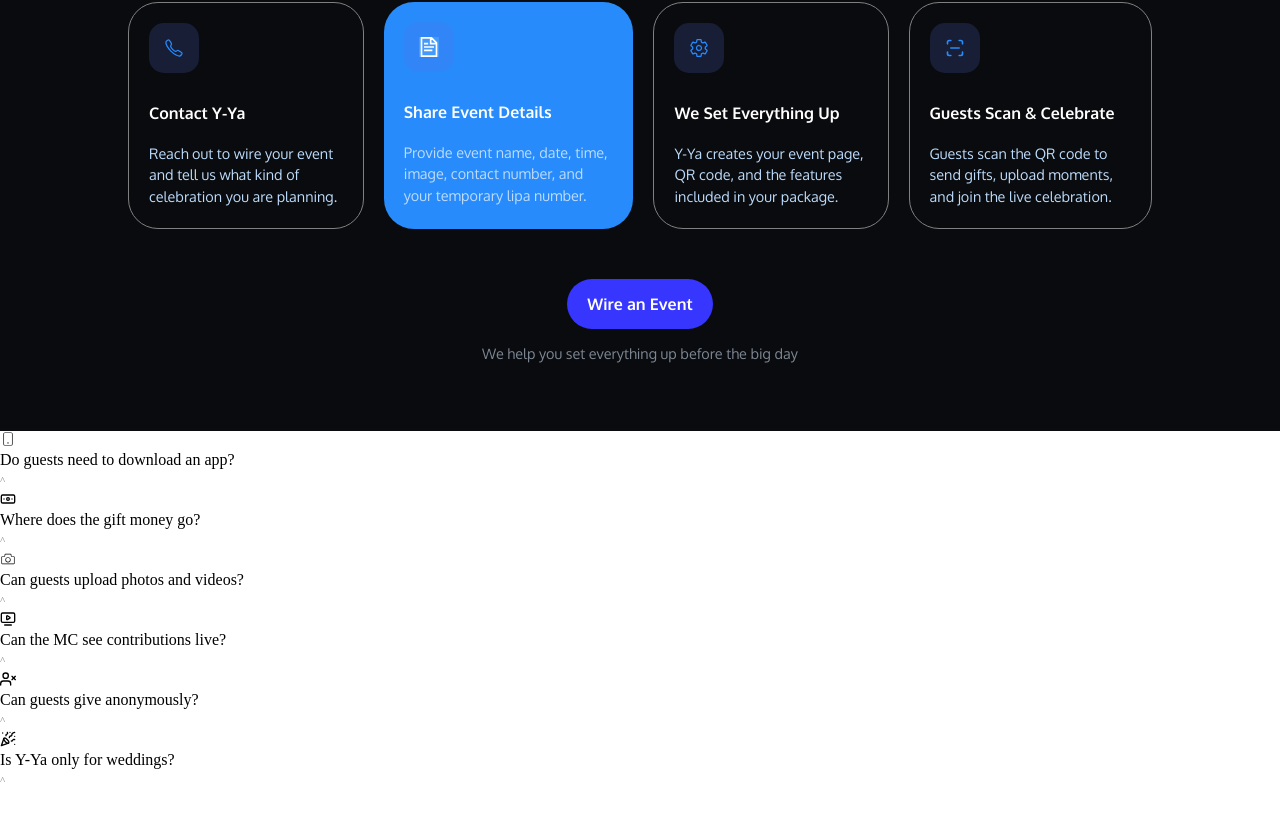
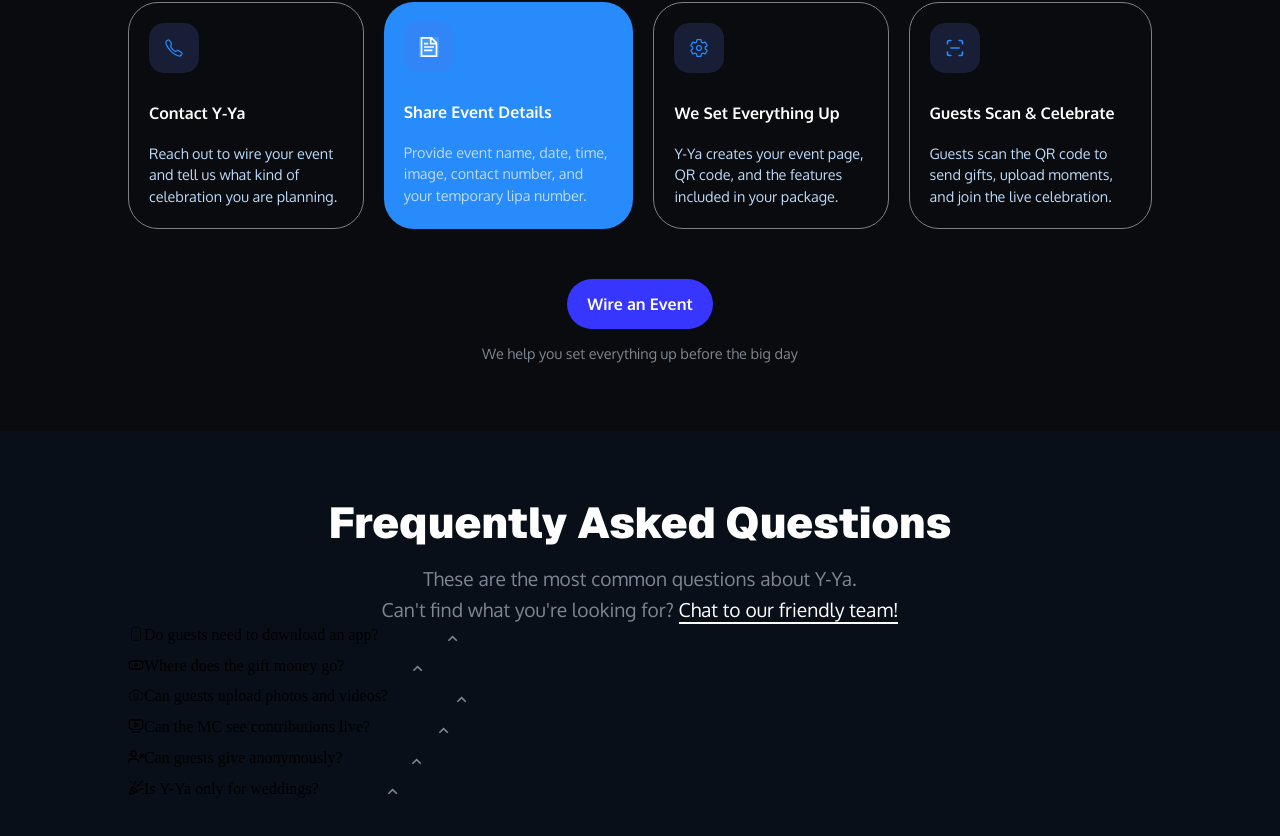
Before and after one commit to Sumally007/wedding-app, a React (Vite) app: page / in a window 1280 px wide. Shown: the part 2427-3263 px from the top of the page. Before the commit the page ends 3218 px from the top, so only its background shows below. Built offline with nearby package versions, Linux system fonts and the light colour scheme.

Commit message:
styling accordion section

```diff
--- a/src/Accordion/Accordion.css
+++ b/src/Accordion/Accordion.css
@@ -0,0 +1,38 @@
+.accordion {
+    text-align: center;
+    padding: 4% 10% 5% 10%;
+    background-color: lab(4 -0.37 -6.38);
+}
+
+.accordion h1 {
+    font-family: "Geist", sans-serif;
+    color: #fff;
+    font-size: 2.7rem;
+    font-weight: 800;
+    margin-bottom: 15px;
+    line-height: 1.2;
+    margin-top: 15px;
+
+}
+
+.accordion p {
+    font-family: "Oxygen", sans-serif;
+    font-size: 1.2rem;
+    line-height: 1.6;
+    margin-left: 64px;
+    margin-right: 64px;
+    text-align: center;
+}
+
+.accordion p span {
+    color: #fff;
+    border-bottom: 2px solid #fff;
+}
+
+.header-accordion {
+    display: flex;
+}
+
+.icon-toogle {
+    align-self: flex-end;
+}
--- a/src/Accordion/Accordion.jsx
+++ b/src/Accordion/Accordion.jsx
@@ -1,10 +1,15 @@
 import React, { useState } from 'react'
+import "../../src/Accordion/Accordion.css";
 import { AccordionData } from './AccordionData'
+import { MdOutlineKeyboardArrowUp, MdOutlineKeyboardArrowDown } from "react-icons/md";
 
 const Accordion = () => {
     return (
         <section>
             <div className='accordion'>
+                <h1>Frequently Asked Questions</h1>
+                <p>These are the most common questions about Y-Ya.</p>
+                <p>Can't find what you're looking for? <span>Chat to our friendly team!</span></p>
                 {AccordionData.map(({ title, content, icon, id }) => (
                     <AccordionComponet title={title} content={content} id={id} icon={icon} />
                 ))}
@@ -21,7 +26,7 @@
         <div className="header-accordion" onClick={() => setIsActive(!isActive)}>
             <div><Icon /></div>
             <div>{title}</div>
-            <p className='icon-toogle'>{isActive ? "v" : "^"}</p>
+            <p className='icon-toogle'>{isActive ? <MdOutlineKeyboardArrowDown /> : <MdOutlineKeyboardArrowUp />}</p>
         </div>
 
         <div className="content-accordion">
```
